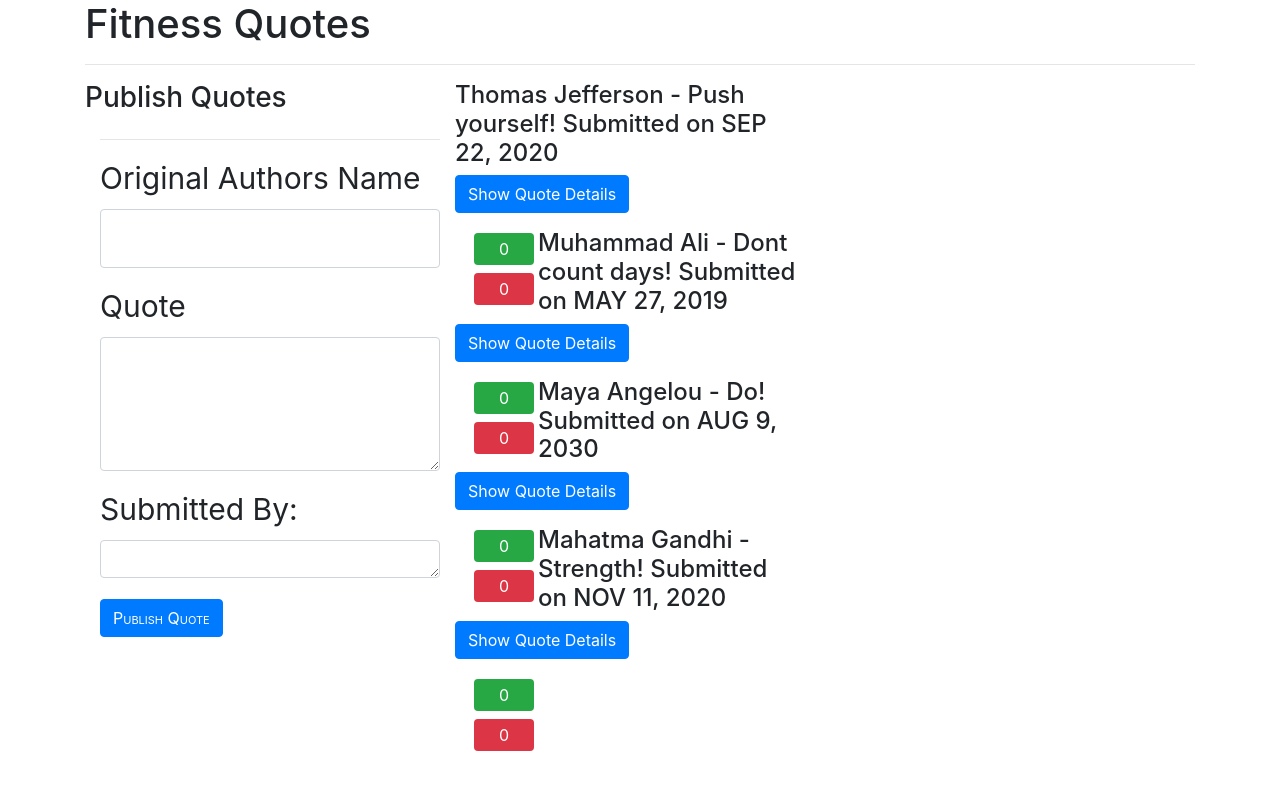
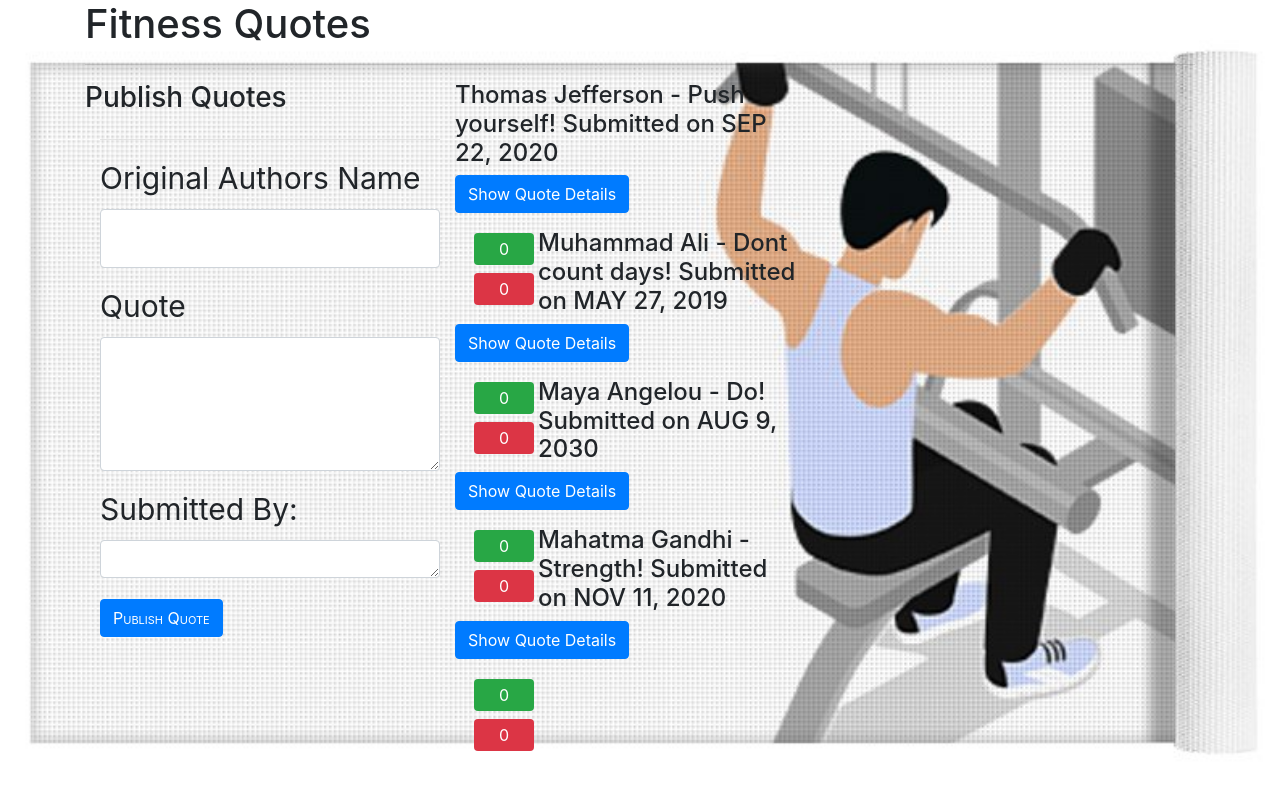
Before and after one commit to NNJAMBI/Fitness-Quotes, an Angular app: page / in a window 1280 px wide. Shown: the top 792 px of the page. Built offline with nearby package versions, Linux system fonts and the light colour scheme.

Commit message:
add background image

```diff
--- a/src/styles.css
+++ b/src/styles.css
@@ -1 +1,7 @@
-@import "~bootstrap/dist/css/bootstrap.css"
+@import "~bootstrap/dist/css/bootstrap.css";
+
+body {
+    background-image: url('./assets/asset three.jpg');
+   background-repeat: no-repeat;
+   background-size: cover;
+  }
```
Also changed, not shown: src/assets/asset three.jpg (added).
